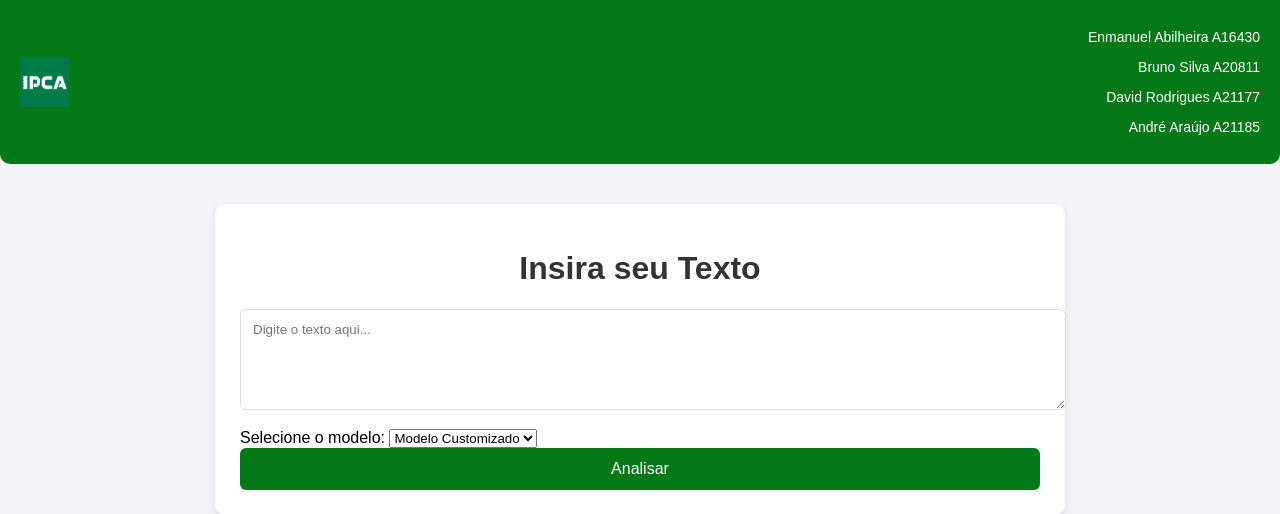
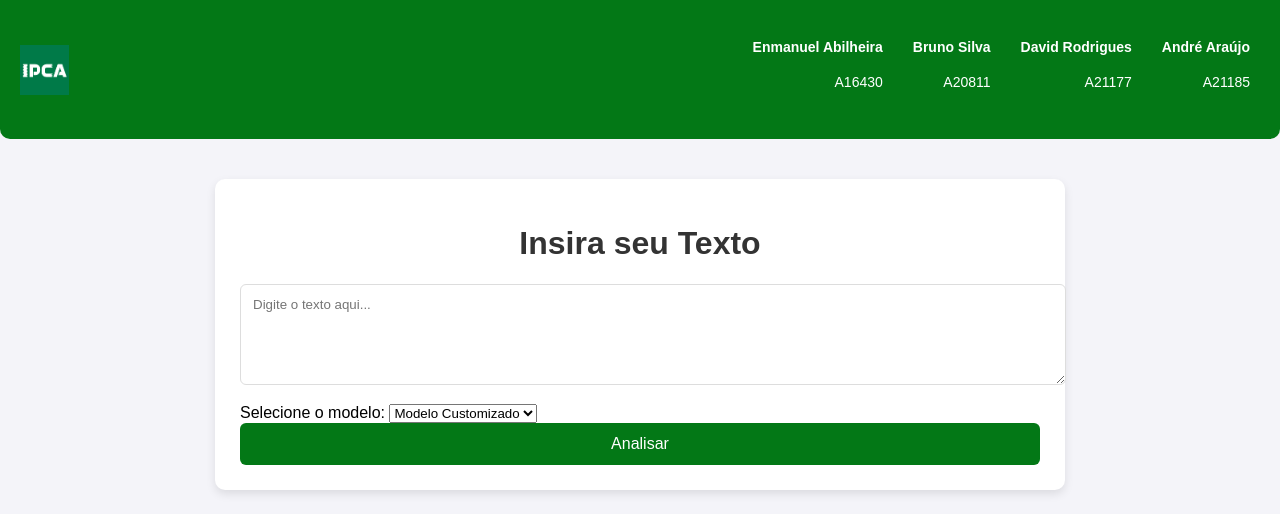
Before and after one commit to EnmanuelMartinsAbilheira/Sentiment-Analysis-Speech-Emotion-Recognition, a Flask app: page / in a window 1280 px wide. Shown: the top 514 px of the page. Run offline with Flask 3, Linux system fonts and the light colour scheme; parts of the project's set-up code (start-up, migrations or seed data) failed here and were passed over.

Commit message:
update html css

```diff
--- a/Project 3/input_view/static/style.css
+++ b/Project 3/input_view/static/style.css
@@ -176,3 +176,28 @@ button[type="submit"]:hover {
     background: #0056b3;
     text-decoration: none;
 }
+
+
+.team-names {
+    display: flex;
+    justify-content: space-between;
+    flex-direction: line;
+    gap: 10px;
+}
+.team-member {
+    display: flex;
+    flex-direction: column;
+    justify-content: space-between;
+    padding: 10px;
+    border-radius: 6px;
+    margin-bottom: 10px;
+}
+
+.name {
+    font-weight: bold;
+}
+
+.id {
+    margin-top: 5px;
+    color: #ffffff;
+}
--- a/Project 3/input_view/templates/index.html
+++ b/Project 3/input_view/templates/index.html
@@ -8,10 +8,22 @@
 <header class="header">
     <img src="static/logo.png" alt="Logotipo"> <!-- Substituir pelo caminho correto do logotipo -->
     <div class="team-names">
-        <p>Enmanuel Abilheira A16430</p>
-        <p>Bruno Silva A20811</p>
-        <p>David Rodrigues A21177</p>
-        <p>André Araújo A21185</p>
+        <div class="team-member">
+            <p class="name">Enmanuel Abilheira</p>
+            <p class="id">A16430</p>
+        </div>
+        <div class="team-member">
+            <p class="name">Bruno Silva</p>
+            <p class="id">A20811</p>
+        </div>
+        <div class="team-member">
+            <p class="name">David Rodrigues</p>
+            <p class="id">A21177</p>
+        </div>
+        <div class="team-member">
+            <p class="name">André Araújo</p>
+            <p class="id">A21185</p>
+        </div>
     </div>
 </header>
 
```
